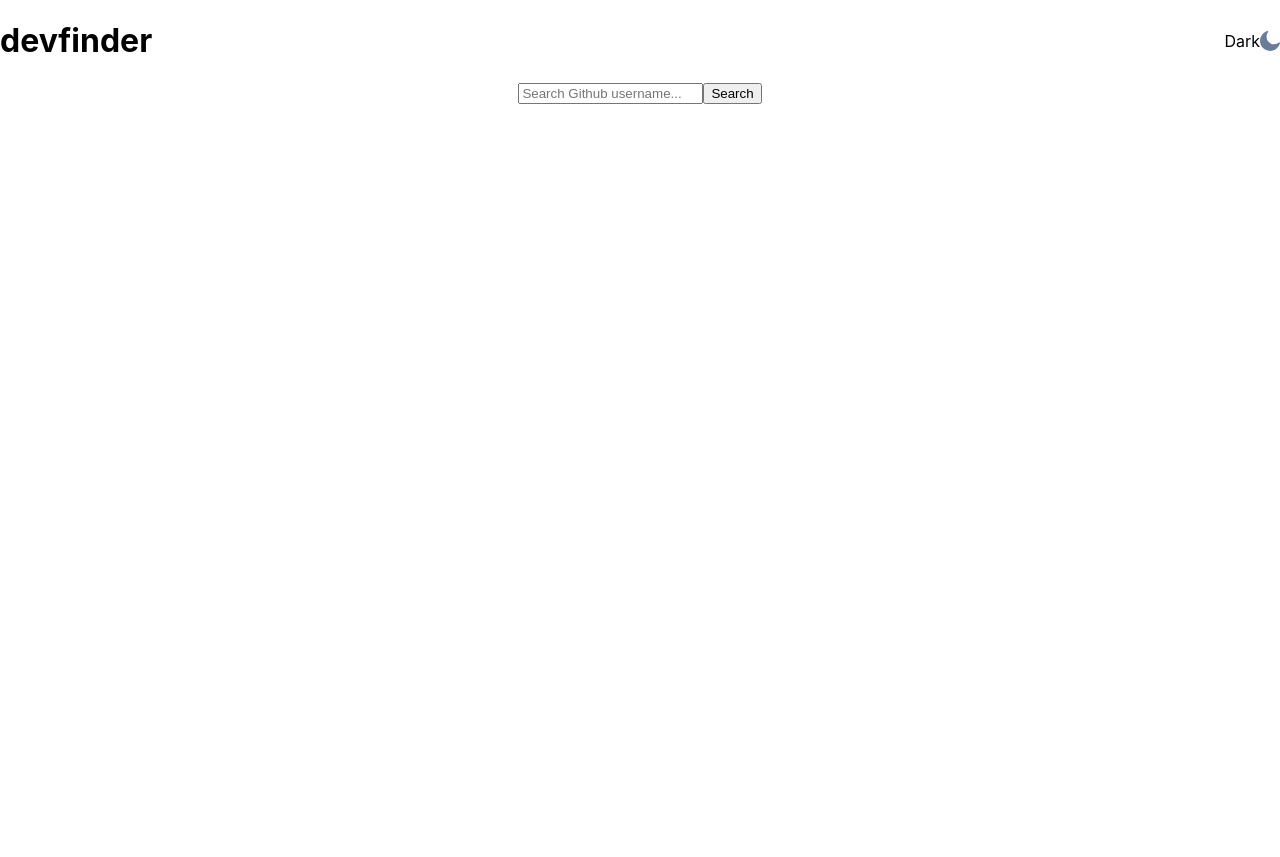
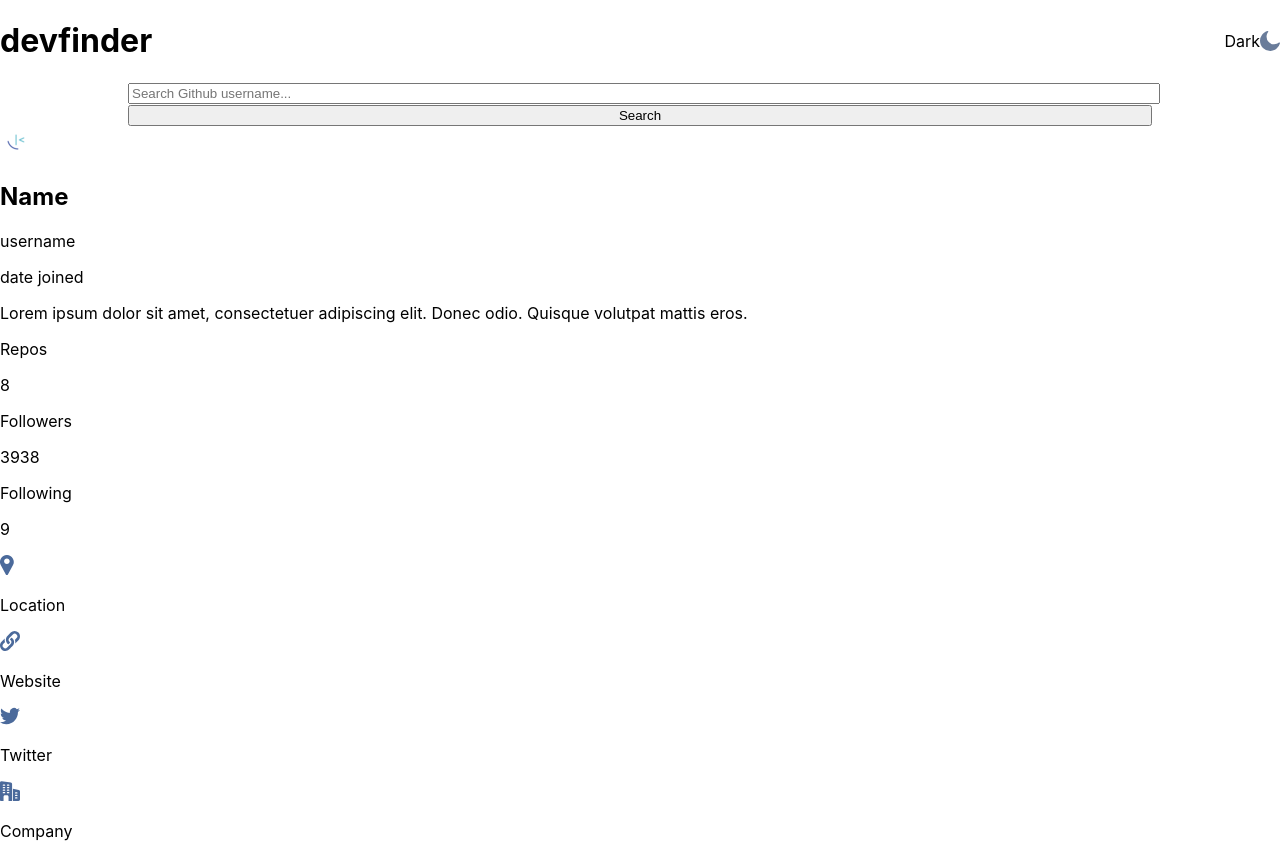
Before and after one commit to vikrambenipal/github-user-search-app, a React (Create React App) app: page / in a window 1280 px wide. Before the commit the page ends 800 px from the top, so only its background shows below. Built offline with nearby package versions, Linux system fonts and the light colour scheme.

Commit message:
added placeholder data for user card component

```diff
--- a/src/App.js
+++ b/src/App.js
@@ -1,12 +1,14 @@
 import React from 'react';
 import Header from './components/Header';
 import Search from './components/Search';
+import User from './components/User';
 
 function App() {
   return (
     <div className="App">
       <Header/>
       <Search />
+      <User />
     </div>
   );
 }
--- a/src/components/Search.js
+++ b/src/components/Search.js
@@ -1,9 +1,11 @@
 import React from 'react';
 import styled from 'styled-components';
+import icon_search from '../assets/icon-search.svg';
 
 const SearchContainer = styled.div`
     display: flex;
     justify-content: center;
+    width: 100%;
 `
 const Search = () => {
 
--- /dev/null
+++ b/src/components/User.js
@@ -0,0 +1,55 @@
+import React from 'react';
+import styled from 'styled-components';
+import placeholder from '../assets/favicon-32x32.png';
+import icon_company from '../assets/icon-company.svg';
+import icon_location from '../assets/icon-location.svg';
+import icon_twitter from '../assets/icon-twitter.svg';
+import icon_website from '../assets/icon-website.svg';
+
+const User = () => {
+  return (
+    <div>
+        <div>
+            <img src={placeholder} />
+            <div>
+                <h2>Name</h2>
+                <p>username</p>
+                <p>date joined</p>
+            </div>
+        </div>
+
+        <p>Lorem ipsum dolor sit amet, consectetuer adipiscing elit. Donec odio.
+            Quisque volutpat mattis eros.
+        </p>
+
+        <div>
+            <div>
+                <p>Repos</p>
+                <p>8</p>
+            </div>
+            <div>
+                <p>Followers</p>
+                <p>3938</p>
+            </div>
+            <div>
+                <p>Following</p>
+                <p>9</p>
+            </div>
+        </div>
+
+        <div>
+            <div>
+                <span><img src={icon_location}/><p>Location</p></span>
+                <span><img src={icon_website}/><p>Website</p></span>
+            </div>
+            <div>
+                <span><img src={icon_twitter}/><p>Twitter</p></span>
+                <span><img src={icon_company}/><p>Company</p></span>
+            </div>
+        </div>
+
+    </div>
+  )
+}
+
+export default User;
--- a/src/index.css
+++ b/src/index.css
@@ -11,3 +11,11 @@ code {
   font-family: source-code-pro, Menlo, Monaco, Consolas, 'Courier New',
     monospace;
 }
+
+form {
+  width: 80%;
+}
+
+input {
+  width: 100%;
+}
```
Lines whose indentation alone changed are shown as unchanged.
